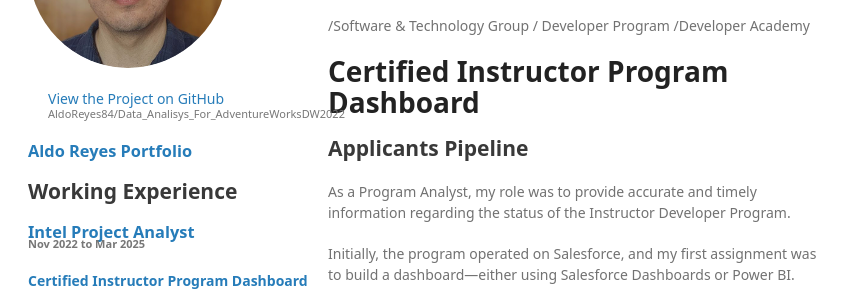
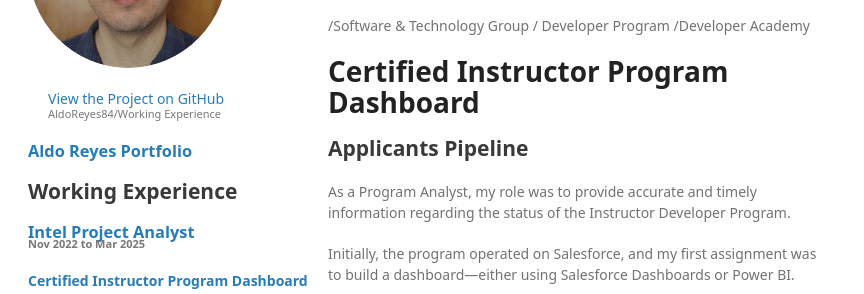
Before and after one commit to AldoReyes84/working_experience, a Jekyll site: the page built from README.md, in a window 1280 px wide. Shown: the part 216-510 px from the top of the page, without its empty margins (0-864 px from the left). Built offline with Jekyll 4.4.1, drawn with Linux system fonts in a browser that asks for light colours; our own code applies the rules of GitHub Pages for plain Markdown files.

Commit message:
Update default.html

```diff
--- a/_layouts/default.html
+++ b/_layouts/default.html
@@ -20,9 +20,9 @@
       {% endif %}
 
         <p class="view">
-          <a href="https://github.com/AldoReyes84/Data_Analisys_For_AdventureWorksDW2022/tree/main">
+          <a href="https://github.com/AldoReyes84/working_experience">
           View the Project on GitHub
-          <small>AldoReyes84/Data_Analisys_For_AdventureWorksDW2022</small>
+          <small>AldoReyes84/Working Experience</small>
          </a>
         </p>
 
```
